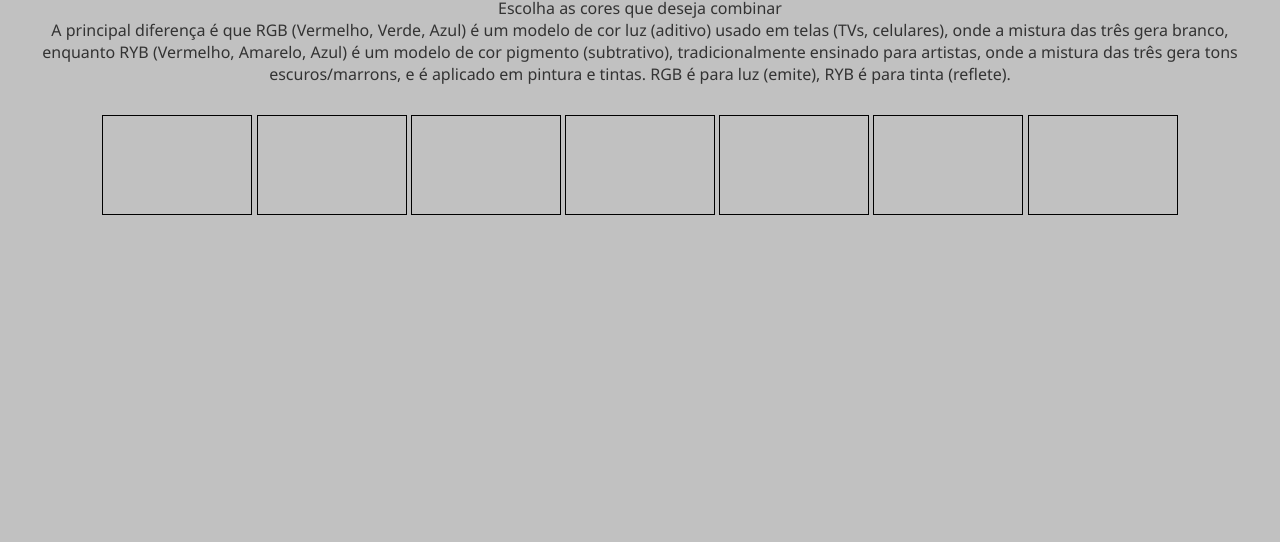
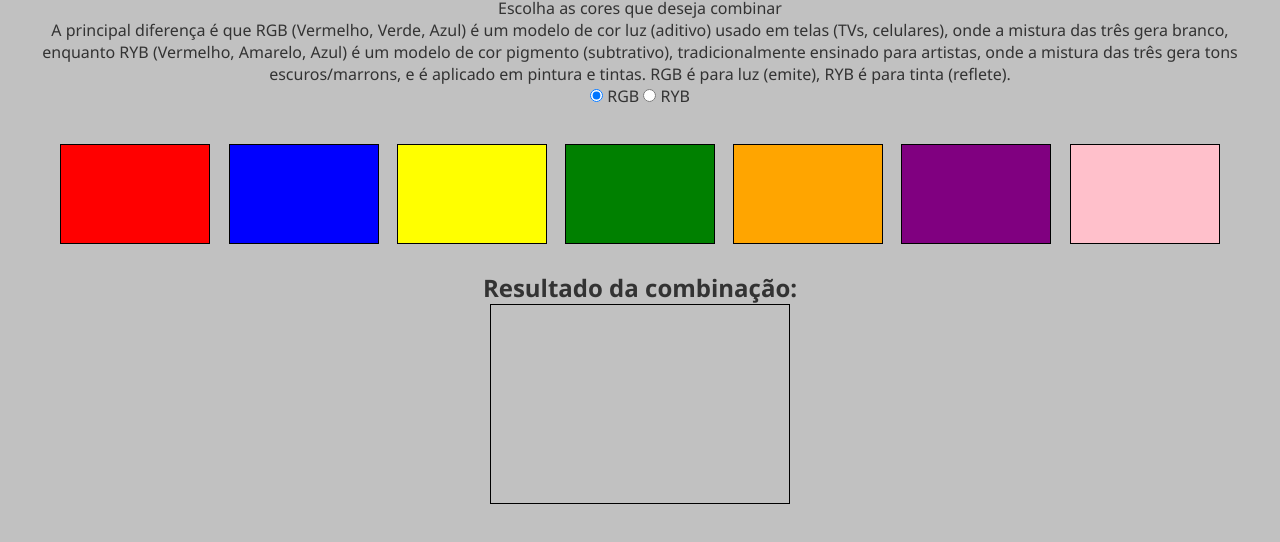
Before and after one commit to PatrickOliveira1/Demonstrador-de-Cores, a plain HTML site: page public/index.html in a window 1280 px wide. Shown: the part 66-608 px from the top of the page. Drawn offline with Linux system fonts and the light colour scheme.

Commit message:
html completo, começo da logica para mistura de cores

```diff
--- a/public/index.html
+++ b/public/index.html
@@ -11,16 +11,25 @@
         <h1>Demonstrador de Cores</h1>
         <p>Escolha as cores que deseja combinar</p>
         <p>A principal diferença é que RGB (Vermelho, Verde, Azul) é um modelo de cor luz (aditivo) usado em telas (TVs, celulares), onde a mistura das três gera branco, enquanto RYB (Vermelho, Amarelo, Azul) é um modelo de cor pigmento (subtrativo), tradicionalmente ensinado para artistas, onde a mistura das três gera tons escuros/marrons, e é aplicado em pintura e tintas. RGB é para luz (emite), RYB é para tinta (reflete). </p>
+        <input type="radio" name="colorModel" id="rgb" checked> RGB
+        <input type="radio" name="colorModel" id="ryb"> RYB
     </div>
     <div class="choose-colors">
-        <div id="color-1" class="colors"></div>
-        <div id="color-2" class="colors"></div>
-        <div id="color-3" class="colors"></div>
-        <div id="color-4" class="colors"></div>
-        <div id="color-5" class="colors"></div>
-        <div id="color-6" class="colors"></div>
-        <div id="color-7" class="colors"></div>
+        <button id="color-1" class="colors"></button>
+        <button id="color-2" class="colors"></button>
+        <button id="color-3" class="colors"></button>
+        <button id="color-4" class="colors"></button>
+        <button id="color-5" class="colors"></button>
+        <button id="color-6" class="colors"></button>
+        <button id="color-7" class="colors"></button>
     </div>
+    <h2>
+        Resultado da combinação:
+    </h2>
     <div class="color-result"></div>
+
+    <script src="src/ui.js"></script>
+    <script src="src/names.js"></script>
+    <script src="src/mixers.js"></script>
 </body>
 </html>
--- a/public/styles.css
+++ b/public/styles.css
@@ -19,6 +19,10 @@ body {
     padding: 20px;
 }
 
+h2 {
+    margin-top: 20px;
+}
+
 .header-conteiner {
     margin-bottom: 30px;
     width: 100%;
@@ -27,7 +31,6 @@ body {
 .choose-color {
     margin-bottom: 20px;
     display: flex;
-    flex-direction: row;
 }
 
 .colors {
@@ -36,4 +39,52 @@ body {
     height: 100px;
     border: 1px solid black;
     padding: 20px;
+    margin: 7px;
 }
+
+.colors:active {
+    border: 5px solid whitesmoke;
+}
+
+.colors:hover {
+    cursor: pointer;
+    width: 155px;
+    height: 105px;
+    transition: 200ms;
+}
+
+#color-1 {
+    background-color: rgb(255, 0, 0);
+}
+
+#color-2 {
+    background-color: rgb(0, 0, 255);
+}
+
+#color-3 {
+    background-color: rgb(255, 255, 0);
+}
+
+#color-4 {
+    background-color: rgb(0, 128, 0);
+}
+
+#color-5 {
+    background-color: rgb(255, 165, 0);
+}
+
+#color-6 {
+    background-color: rgb(128, 0, 128);
+}
+
+#color-7 {
+    background-color: rgb(255, 192, 203);
+}
+
+.color-result {
+    display: inline-block;
+    width: 300px;
+    height: 200px;
+    border: 1px solid black;
+    padding: 20px;
+}
```
Also changed, not shown: src/mixers.js (added, +13 -0 lines), src/ui.js (added, +48 -0 lines), src/names.js (added).
